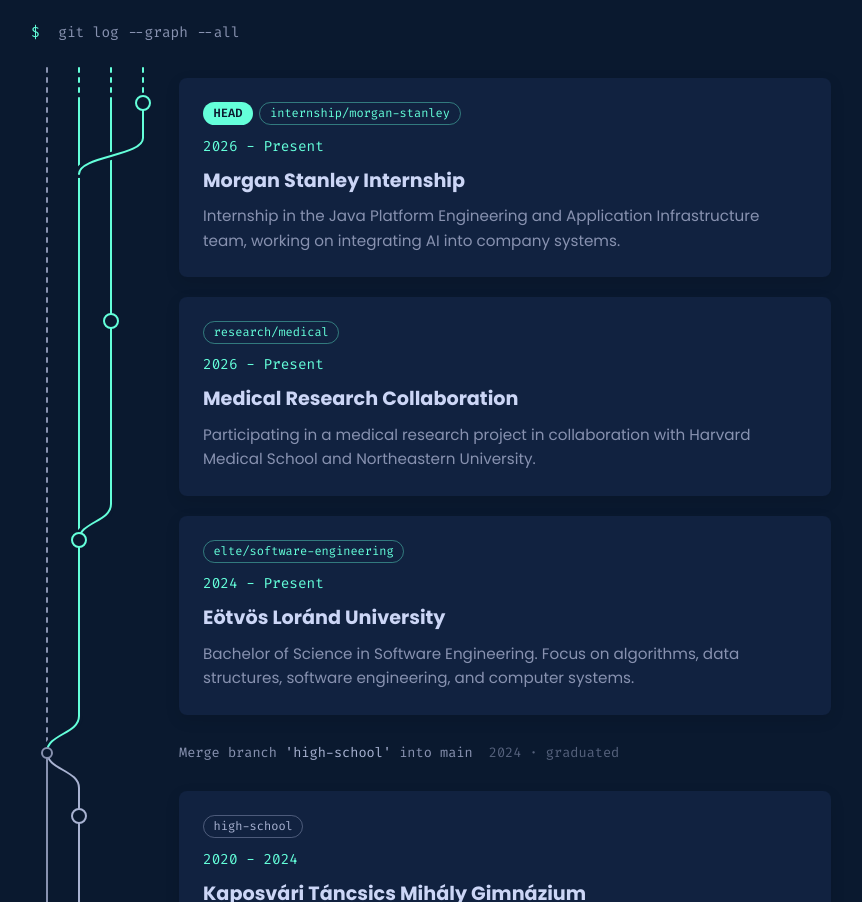
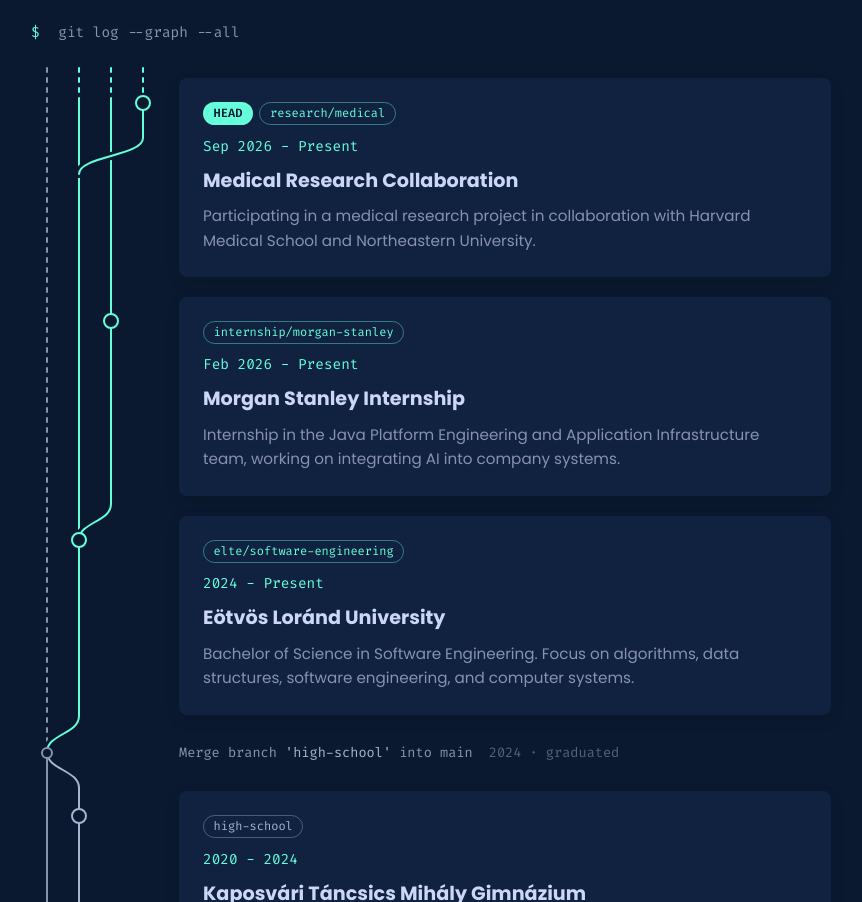
Before and after one commit to daavid-codes/daavid.dev, a plain HTML site: page index.html in a window 1280 px wide. Shown: the part 1767-2669 px from the top of the page, without its empty margins (209-1071 px from the left). Drawn offline with Linux system fonts and the light colour scheme.

Commit message:
Order Studies graph chronologically and show start months
Co-Authored-By: Claude Opus 5.5 <noreply@anthropic.com>
Claude-Session: https://claude.ai/code/session_01HT5hYcfxYCod7ydvpBEY21

```diff
--- a/index.html
+++ b/index.html
@@ -94,28 +94,28 @@
         <div class="git-graph" id="git-graph">
             <svg class="git-lines" aria-hidden="true"></svg>
 
-            <div class="commit fade-in" data-id="internship" data-lane="3" data-parents="elte" data-fork="below" data-open>
+            <div class="commit fade-in" data-id="research" data-lane="3" data-parents="elte" data-fork="below" data-open>
                 <span class="commit-node"></span>
                 <div class="timeline-content">
                     <div class="commit-refs">
                         <span class="ref ref-head">HEAD</span>
-                        <span class="ref">internship/morgan-stanley</span>
+                        <span class="ref">research/medical</span>
                     </div>
-                    <div class="timeline-date">2026 - Present</div>
-                    <h3 class="timeline-title">Morgan Stanley Internship</h3>
-                    <p class="timeline-desc">Internship in the Java Platform Engineering and Application Infrastructure team, working on integrating AI into company systems.</p>
+                    <div class="timeline-date">Sep 2026 - Present</div>
+                    <h3 class="timeline-title">Medical Research Collaboration</h3>
+                    <p class="timeline-desc">Participating in a medical research project in collaboration with Harvard Medical School and Northeastern University.</p>
                 </div>
             </div>
 
-            <div class="commit fade-in" data-id="research" data-lane="2" data-parents="elte" data-open>
+            <div class="commit fade-in" data-id="internship" data-lane="2" data-parents="elte" data-open>
                 <span class="commit-node"></span>
                 <div class="timeline-content">
                     <div class="commit-refs">
-                        <span class="ref">research/medical</span>
+                        <span class="ref">internship/morgan-stanley</span>
                     </div>
-                    <div class="timeline-date">2026 - Present</div>
-                    <h3 class="timeline-title">Medical Research Collaboration</h3>
-                    <p class="timeline-desc">Participating in a medical research project in collaboration with Harvard Medical School and Northeastern University.</p>
+                    <div class="timeline-date">Feb 2026 - Present</div>
+                    <h3 class="timeline-title">Morgan Stanley Internship</h3>
+                    <p class="timeline-desc">Internship in the Java Platform Engineering and Application Infrastructure team, working on integrating AI into company systems.</p>
                 </div>
             </div>
 
```
